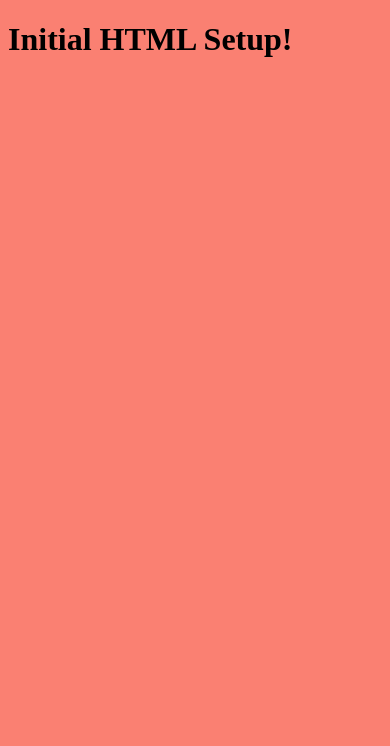
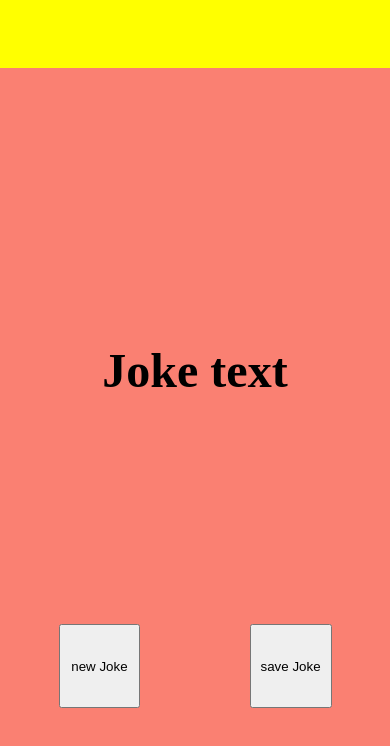
Before and after one commit to Rufasa85/jokes4dayz, a plain HTML site: page index.html in a window 390 px wide. Drawn offline with Linux system fonts and the light colour scheme.

Commit message:
mobile responsiveness complete

```diff
--- a/index.html
+++ b/index.html
@@ -7,7 +7,18 @@
     <title>Document</title>
 </head>
 <body>
-    <h1>Initial HTML Setup!</h1>
+    <nav>
+
+    </nav>
+    <main>
+        <div id="joke-text">
+            <h1>Joke text</h1>
+        </div>
+        <div id="joke-buttons">
+            <button>new Joke</button>
+            <button>save Joke</button>
+        </div>
+    </main>
 
 
     <script src="script.js"></script>
--- a/style.css
+++ b/style.css
@@ -1,3 +1,41 @@
+* {
+    margin:0;
+    padding:0;
+    box-sizing: border-box;
+}
+
 body {
     background: salmon;
 }
+
+h1 {
+    font-size:3em;
+}
+nav {
+    height:8vh;
+    background-color: yellow;
+}
+
+main {
+    width: 70vw;
+    margin:50px auto;
+    /* border:1px solid green; */
+}
+
+#joke-text {
+    height:60vh;
+    display:flex;
+    justify-content: center;
+    align-items: center;
+}
+
+#joke-buttons{
+    display:flex;
+    justify-content: space-between;
+    /* border:1px solid blue */
+}
+
+#joke-buttons button {
+    width:30%;
+    height:10vh;
+}
```
